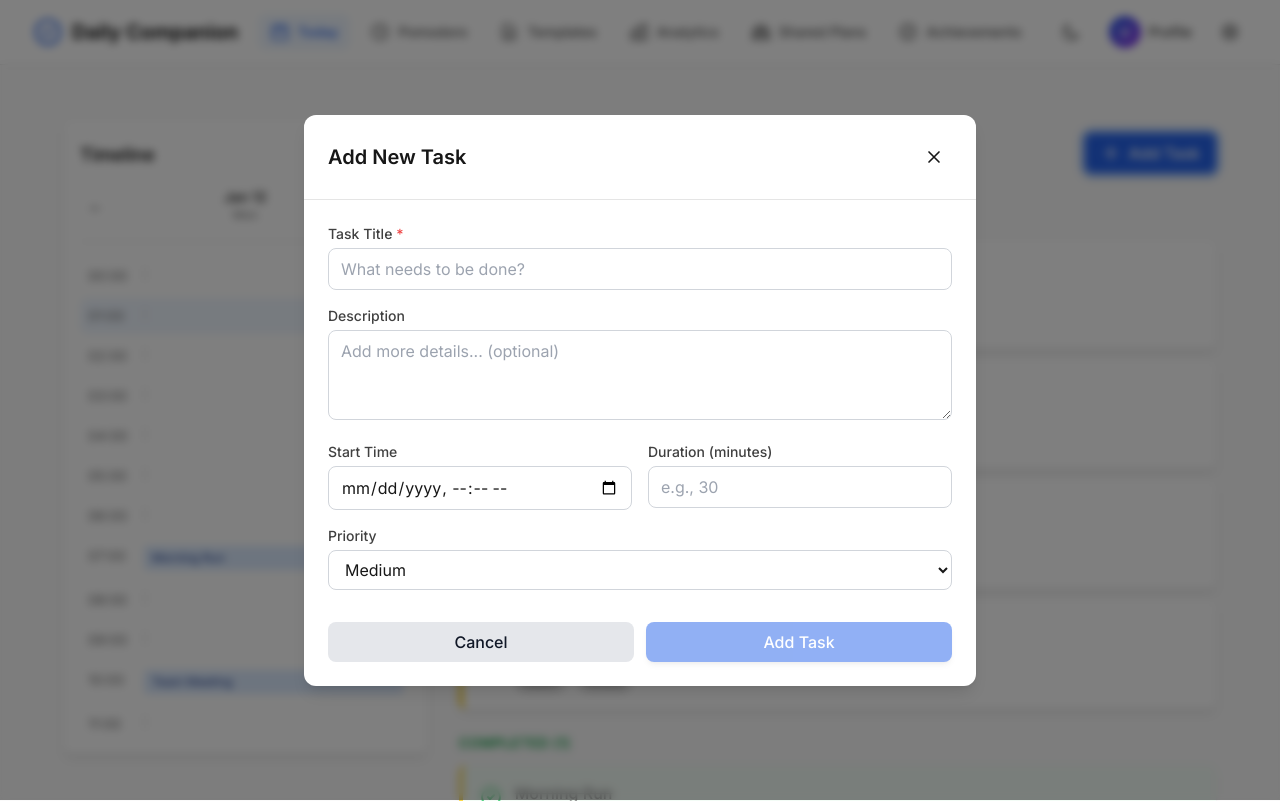
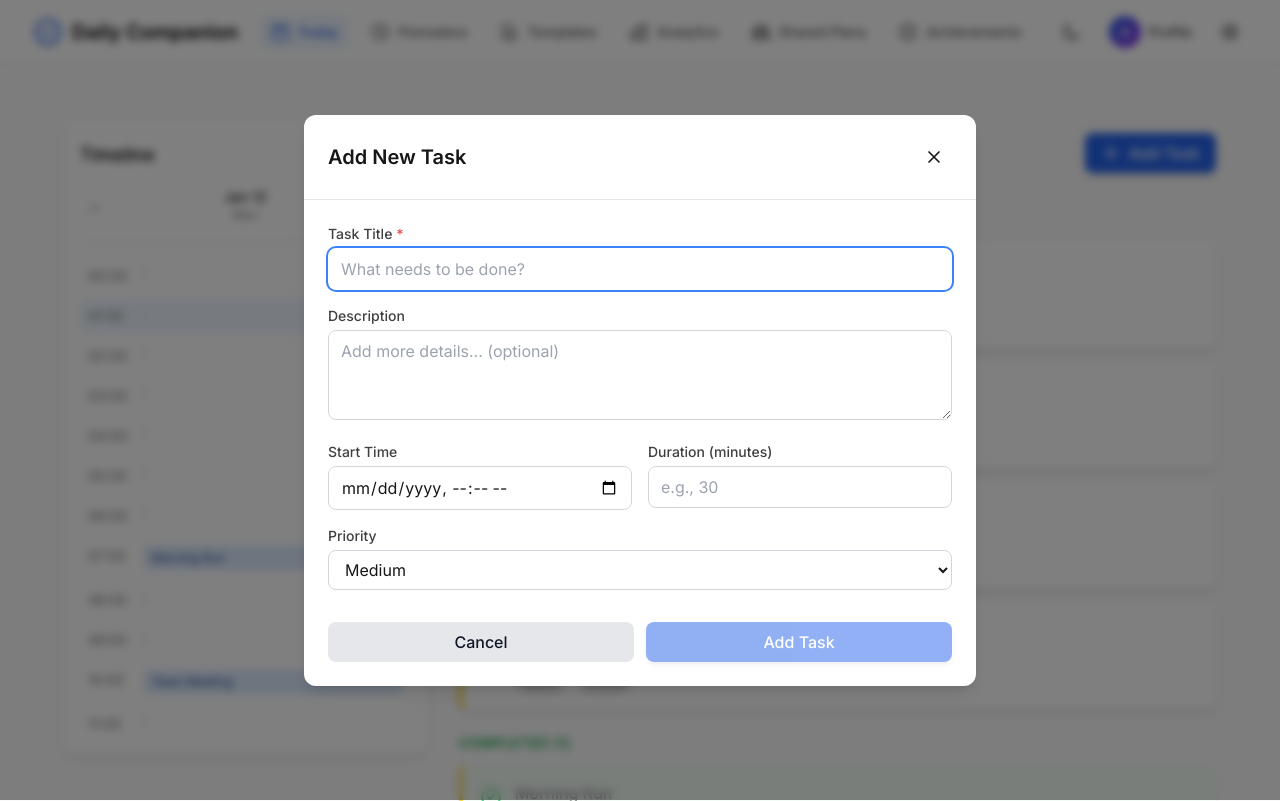
Before and after one commit to Werontye/daily-companion, a Next.js app: page /dashboard in a window 1280 px wide. Both pictures are taken after a click on the button "Add Task". Built offline with nearby package versions, Linux system fonts and the light colour scheme.

Commit message:
Fix: Add autoFocus prop to Input component
- Added autoFocus to InputProps interface
- Implemented autoFocus in Input component
- Fixes TypeScript error in QuickAddModal

```diff
--- a/src/components/ui/Input.tsx
+++ b/src/components/ui/Input.tsx
@@ -10,6 +10,7 @@ export function Input({
   error,
   required = false,
   disabled = false,
+  autoFocus = false,
   className = '',
 }: InputProps) {
   const id = React.useId()
@@ -30,6 +31,7 @@ export function Input({
         placeholder={placeholder}
         required={required}
         disabled={disabled}
+        autoFocus={autoFocus}
         aria-invalid={!!error}
         aria-describedby={error ? `${id}-error` : undefined}
         className={`input ${error ? 'border-red-500 focus:ring-red-500' : ''}`}
--- a/src/types/index.ts
+++ b/src/types/index.ts
@@ -269,5 +269,6 @@ export interface InputProps {
   error?: string
   required?: boolean
   disabled?: boolean
+  autoFocus?: boolean
   className?: string
 }
```
